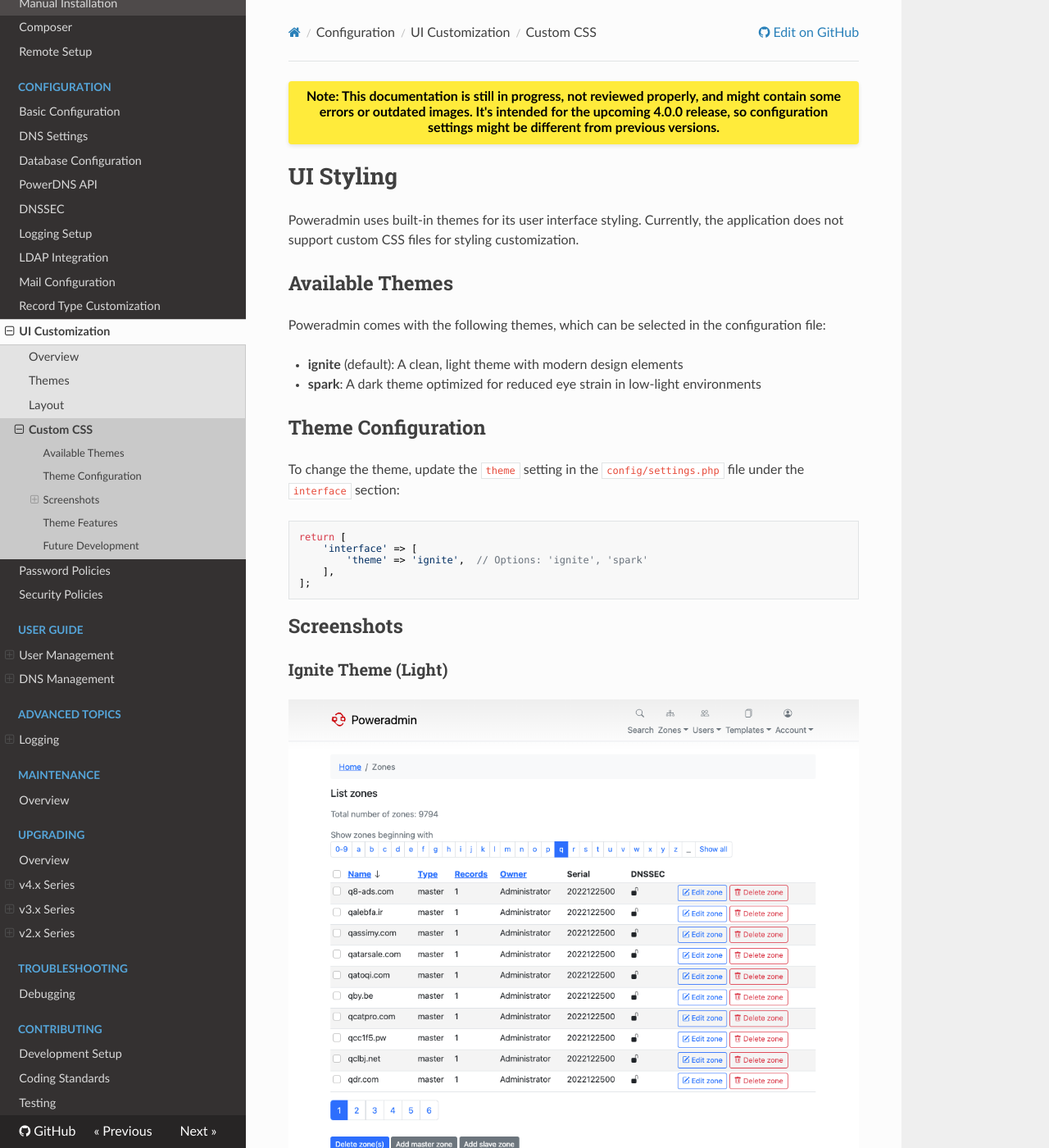
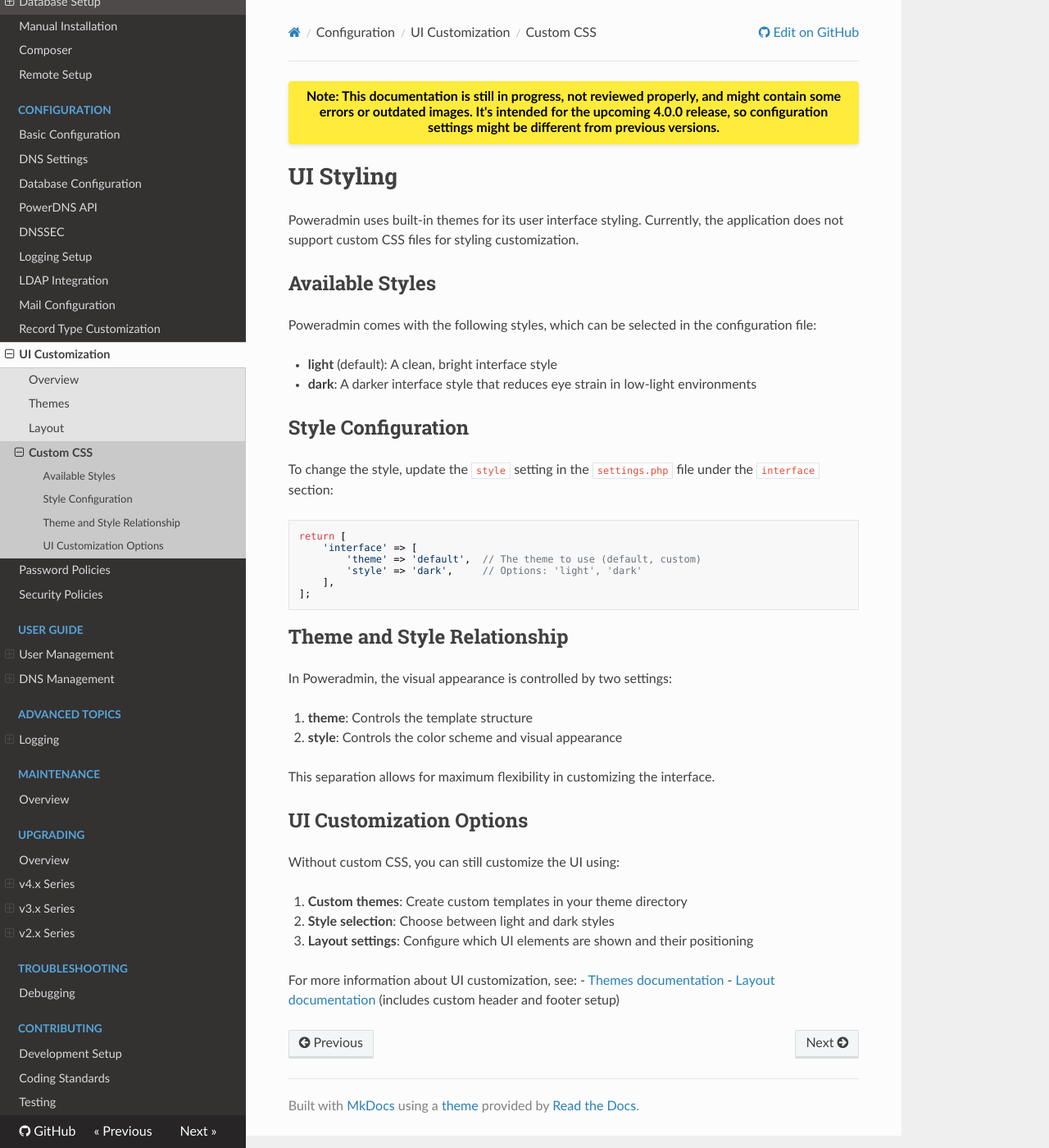
Before and after one commit to poweradmin/poweradmin-docs, an MkDocs documentation site: the page built from docs/configuration/ui/custom-css.md, in a window 1280 px wide and 1400 px high. Shown: the whole window at 82% size. Built offline with MkDocs 1.6.1, drawn with Linux system fonts in a browser that asks for light colours; nearby versions of some CDN libraries; some of the changed text lies outside the part shown.

Commit message:
docs: updated styling options

````diff
--- a/docs/configuration/ui/custom-css.md
+++ b/docs/configuration/ui/custom-css.md
@@ -2,49 +2,43 @@
 
 Poweradmin uses built-in themes for its user interface styling. Currently, the application does not support custom CSS files for styling customization.
 
-## Available Themes
+## Available Styles
 
-Poweradmin comes with the following themes, which can be selected in the configuration file:
+Poweradmin comes with the following styles, which can be selected in the configuration file:
 
-- **ignite** (default): A clean, light theme with modern design elements
-- **spark**: A dark theme optimized for reduced eye strain in low-light environments
+- **light** (default): A clean, bright interface style
+- **dark**: A darker interface style that reduces eye strain in low-light environments
 
-## Theme Configuration
+## Style Configuration
 
-To change the theme, update the `theme` setting in the `config/settings.php` file under the `interface` section:
+To change the style, update the `style` setting in the `settings.php` file under the `interface` section:
 
 ```php
 return [
     'interface' => [
-        'theme' => 'ignite',  // Options: 'ignite', 'spark'
+        'theme' => 'default',  // The theme to use (default, custom)
+        'style' => 'dark',     // Options: 'light', 'dark'
     ],
 ];
 ```
 
-## Screenshots
+## Theme and Style Relationship
 
-### Ignite Theme (Light)
-![Ignite Theme](/screenshots/ignite_zone_list.png)
+In Poweradmin, the visual appearance is controlled by two settings:
 
-### Spark Theme (Dark)
-![Spark Theme](/screenshots/spark_zone_list.png)
+1. **theme**: Controls the template structure
+2. **style**: Controls the color scheme and visual appearance
 
-## Theme Features
+This separation allows for maximum flexibility in customizing the interface.
 
-Each theme provides consistent styling for:
+## UI Customization Options
 
-- Navigation menus
-- Form elements
-- Buttons and controls
-- Tables and data views
-- Modals and dialogs
-- Notifications and alerts
+Without custom CSS, you can still customize the UI using:
 
-For more information about themes, see the [Themes documentation](./themes.md).
+1. **Custom themes**: Create custom templates in your theme directory
+2. **Style selection**: Choose between light and dark styles
+3. **Layout settings**: Configure which UI elements are shown and their positioning
 
-## Future Development
-
-Custom CSS support may be implemented in future versions of Poweradmin. If you need UI customization beyond the available themes, consider:
-
-1. Contributing to the Poweradmin project
-2. Requesting the feature in the project's issue tracker
+For more information about UI customization, see:
+- [Themes documentation](./themes.md)
+- [Layout documentation](./layout.md) (includes custom header and footer setup)
````
Also changed, not shown: docs/configuration/ui/layout.md (+94 -127 lines), docs/configuration/ui/overview.md (+18 -6 lines), docs/configuration/ui/themes.md (+30 -28 lines).
